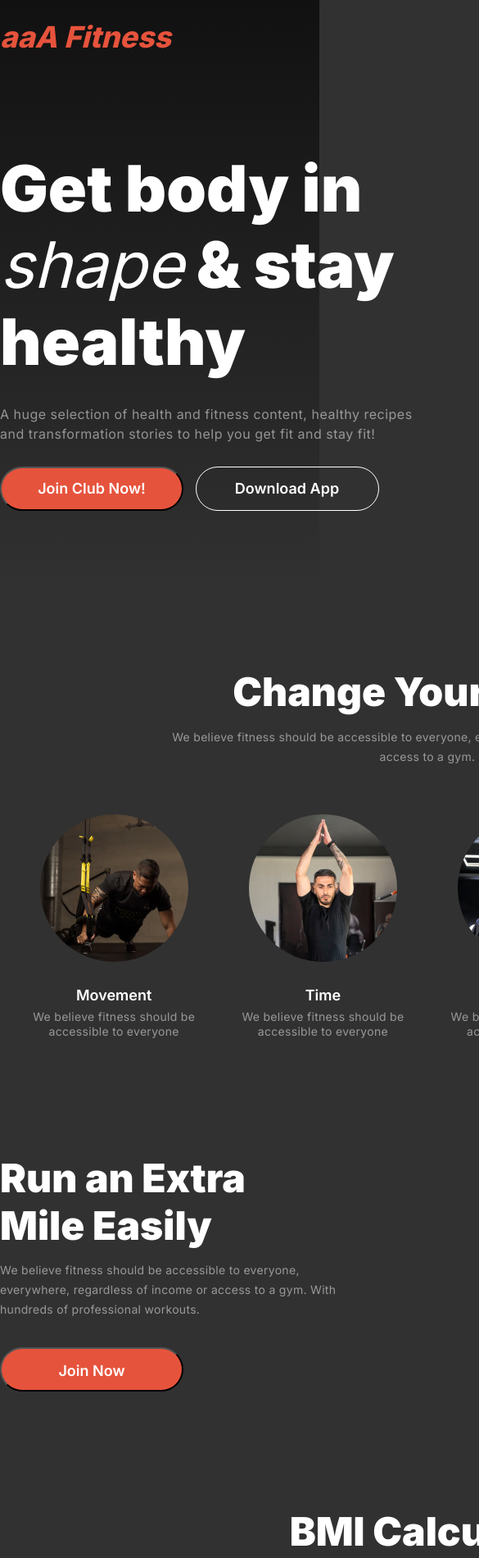
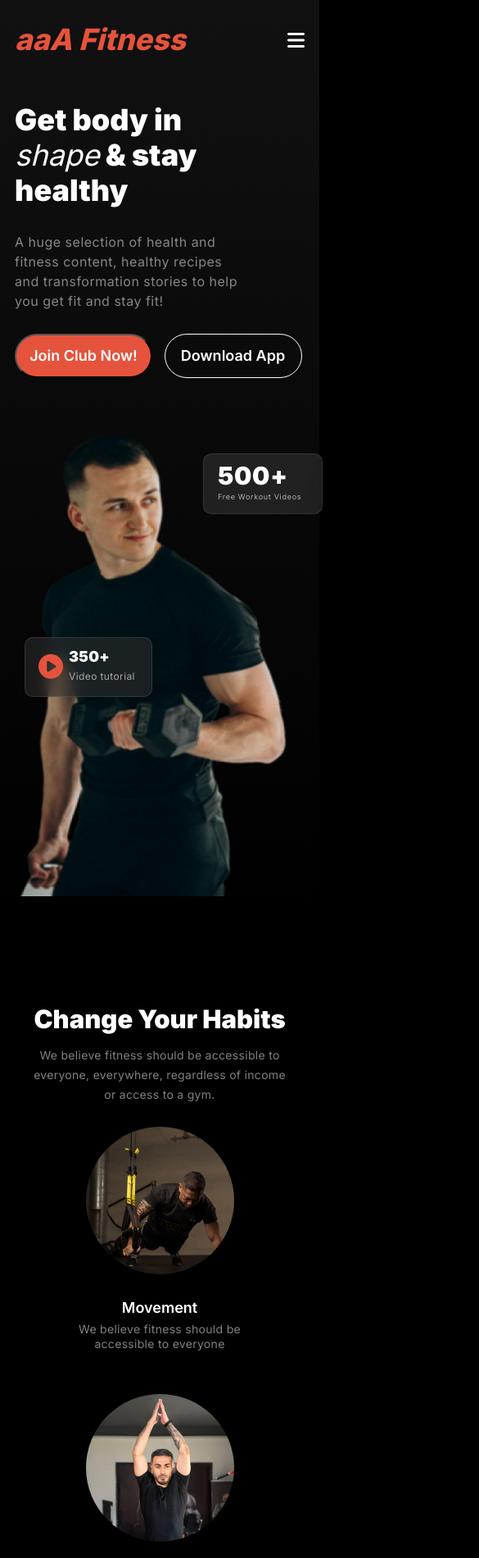
Before and after one commit to al-abir-anik/PH-Assignment-02, a plain HTML site: page index.html in a window 390 px wide. Shown: the top 1900 px of the page at 82% size, 585 px wide, since content can reach past the window. Drawn offline with Linux system fonts and the light colour scheme.

Commit message:
add responsive format for small device

```diff
--- a/index.html
+++ b/index.html
@@ -26,6 +26,9 @@
           <li><a href="#">Contact</a></li>
           <li><a href="#">About</a></li>
         </ul>
+        <div class="menu-icon">
+          <i class="fa-solid fa-bars"></i>
+        </div>
       </nav>
 
       <section class="hero-section">
--- a/style.css
+++ b/style.css
@@ -13,7 +13,7 @@
 }
 
 body {
-  background-color: #313131;
+  background-color: #000000;
 }
 
 /*           header style        */
@@ -47,6 +47,11 @@ nav ul {
   align-items: center;
   justify-content: space-around;
 }
+
+.menu-icon {
+  display: none;
+}
+
 #home-btn {
   width: 92px;
   height: 38px;
@@ -72,7 +77,7 @@ nav a {
   color: #fff;
 }
 
-/*      hero section    */
+/*          hero section       */
 
 .hero-section {
   width: 1060px;
@@ -110,8 +115,7 @@ nav a {
   font-size: 16px;
   line-height: 24px;
   letter-spacing: 0.5px;
-  color: #fff;
-  opacity: 50%;
+  color: rgba(255, 255, 255, 50%);
 }
 
 .hero-btn1,
@@ -453,12 +457,11 @@ form p {
   width: 100%;
 }
 
-select-container option {
+option {
   font-size: 16px;
   line-height: 22px;
-  color: rgba(255, 255, 255, 60%);
-  background-color: rgba(255, 255, 255, 10%);
-  padding: 12px 40px 12px 20px;
+  color: #313131;
+  padding: 30px;
 }
 
 #submit-btn {
@@ -562,7 +565,6 @@ select-container option {
 }
 .team-member3 {
   background-image: url(images/trainer3.png);
-  opacity: 80%;
 }
 .team-member4 {
   background-image: url(images/trainer4.png);
@@ -665,3 +667,271 @@ footer {
   color: rgba(255, 255, 255, 50%);
   margin: 0 auto;
 }
+
+/***********   Style for Small Device  **********/
+
+@media (max-width: 576px) {
+  header {
+    height: 1124px;
+  }
+  nav {
+    width: 354px;
+    height: 44px;
+    margin: 0 auto;
+    display: flex;
+    justify-content: space-between;
+    align-items: center;
+  }
+  nav ul {
+    display: none;
+  }
+  .menu-icon {
+    display: inline;
+    font-size: 24px;
+    color: #fff;
+    cursor: pointer;
+  }
+
+  .hero-section {
+    width: 100%;
+    height: 972px;
+    margin: 0 auto;
+    display: flex;
+    flex-direction: column;
+    justify-content: space-between;
+    align-items: center;
+  }
+
+  .hero-card {
+    width: 354px;
+    height: 336px;
+    display: flex;
+    flex-direction: column;
+    justify-content: space-between;
+  }
+
+  .hero-card h4 {
+    width: 286px;
+    height: 130px;
+    font-size: 36px;
+  }
+
+  .hero-card p {
+    width: 274px;
+    height: 96px;
+  }
+
+  .hero-btn1,
+  .hero-btn2 {
+    width: 168px;
+  }
+
+  /*    hero image style for small device */
+
+  .hero-img img {
+    width: 354px;
+  }
+
+  .img-card1 {
+    width: 156px;
+    height: 73px;
+    padding: 15px 17px;
+    border-radius: 10px;
+    position: absolute;
+    top: 272px;
+    left: 12px;
+  }
+  .img-card1 i {
+    font-size: 30px;
+    margin-right: 7px;
+  }
+  .img-card1 h3 {
+    font-size: 18px;
+    font-weight: 900;
+    line-height: 18px;
+    letter-spacing: 0.25px;
+  }
+  .img-card1 p {
+    font-size: 12px;
+    line-height: 18px;
+    letter-spacing: 0.4px;
+    margin-top: 6px;
+  }
+  .img-card2 {
+    width: 146px;
+    height: 74px;
+    border-radius: 10px;
+    padding: 12px 16px 12px 18px;
+    top: 48px;
+    right: 14px;
+  }
+  .img-card2 h3 {
+    font-size: 30px;
+    font-weight: 900;
+    line-height: 30px;
+    letter-spacing: 0.7px;
+  }
+  .img-card2 p {
+    font-size: 9px;
+    line-height: 15px;
+    letter-spacing: 0.7px;
+    margin-top: 3px;
+  }
+
+  /*    Change your Habit section style for small device */
+
+  .changeHabit-section {
+    width: 340px;
+    height: 1400px;
+    margin: 0 auto;
+    display: flex;
+    flex-direction: column;
+    justify-content: space-between;
+  }
+
+  .changeHabit-header {
+    width: 318px;
+    height: 124px;
+  }
+  .changeHabit-header h2 {
+    font-size: 31px;
+  }
+  .changeHabit-header p {
+    width: 316px;
+  }
+
+  .changeHabit-body {
+    height: 1250px;
+    flex-direction: column;
+    justify-content: space-between;
+    align-items: center;
+  }
+
+  /*     Run Extra section style for small device   */
+
+  .runExtra-section {
+    width: 354px;
+    height: 470px;
+    flex-direction: column;
+  }
+
+  .runExtra-section div {
+    width: 288px;
+    height: 264px;
+  }
+
+  .runExtra-section h3 {
+    width: 270px;
+    font-size: 32px;
+  }
+  .runExtra-section p {
+    width: 286px;
+    margin-bottom: 24px;
+  }
+  .runExtra-section button {
+    width: 288px;
+  }
+  .runExtra-section img {
+    width: 288px;
+    height: 170px;
+  }
+
+  /*         BMI Calculator Style for small device     */
+
+  .bmi-section {
+    width: 394px;
+    height: 930px;
+    align-items: center;
+  }
+
+  .bmi-header h3 {
+    font-size: 32px;
+  }
+
+  .bmi-header p {
+    width: 352px;
+  }
+
+  .bmi-body {
+    height: 732px;
+    display: flex;
+    justify-content: space-between;
+    flex-direction: column;
+  }
+
+  .bmi-body caption {
+    font-size: 16px;
+    margin-bottom: 24px;
+  }
+
+  /*    BMI Form style    */
+
+  form {
+    width: 354px;
+    height: 396px;
+  }
+  form h4 {
+    font-size: 16px;
+  }
+
+  #form-input1,
+  #form-input2,
+  #form-input3,
+  #form-input4,
+  #form-input5 {
+    padding: 13px 20px;
+  }
+
+  #form-input1,
+  #form-input2,
+  #form-input3,
+  #form-input4 {
+    width: 48%;
+  }
+
+  /*  Meet Our team section style for small device */
+
+  .ourTeam-section {
+    width: 354px;
+    height: 1340px;
+  }
+
+  .ourTeam-header h3 {
+    font-size: 32px;
+  }
+  .ourTeam-header p {
+    width: 310px;
+  }
+
+  .ourTeam-members {
+    flex-direction: column;
+    align-items: center;
+  }
+
+  .team-member {
+    width: 313px;
+  }
+
+  .team-member1,
+  .team-member4 {
+    display: none;
+  }
+
+  /*      Footer Style for small device     */
+
+  footer {
+    height: 990px;
+    padding: 44px 0 58px 0;
+  }
+
+  .top-footer {
+    width: 354px;
+    height: 750px;
+    flex-direction: column;
+  }
+
+  .top-part1 {
+    width: 316px;
+    height: 200px;
+  }
+}
```
